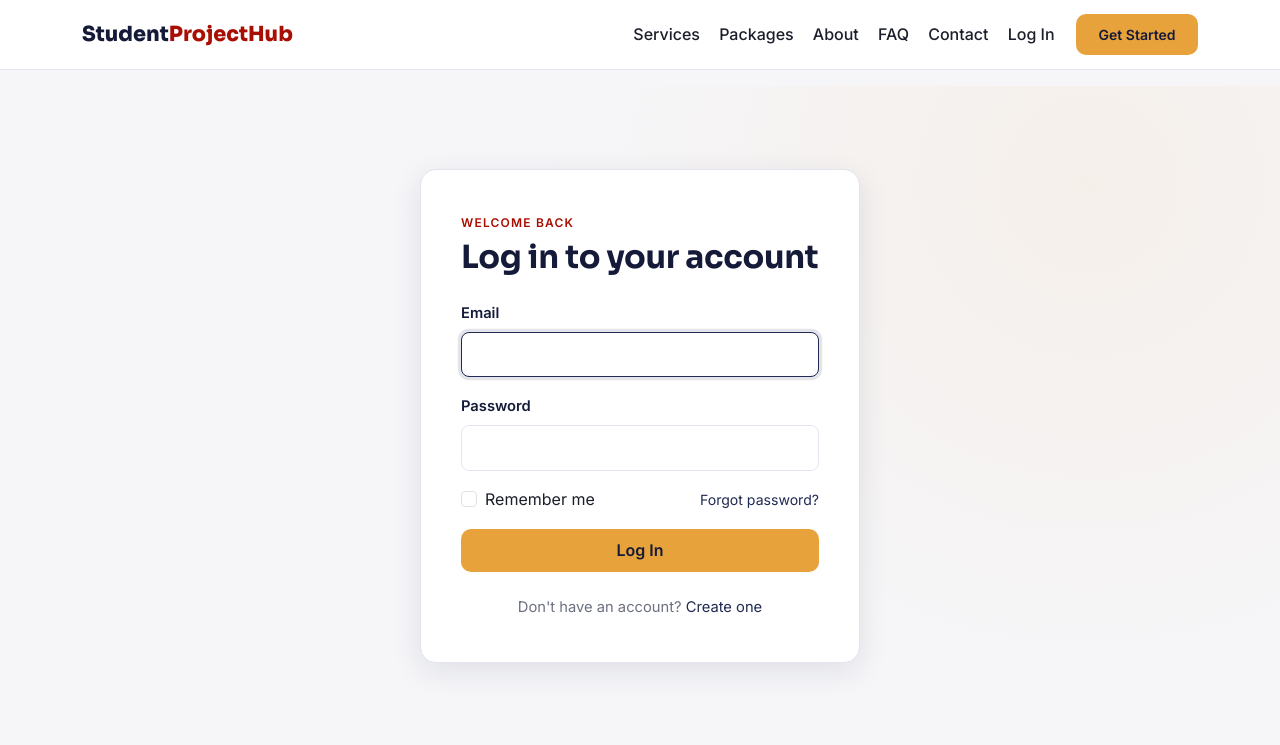
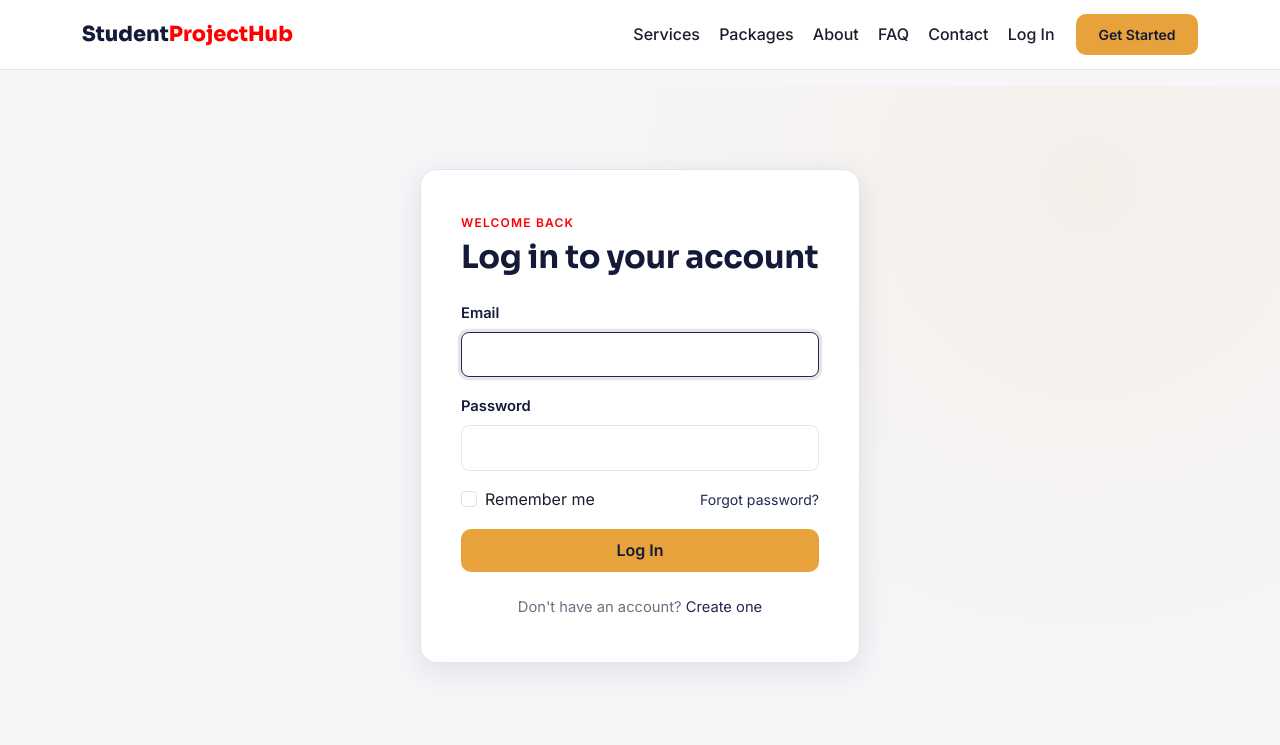
Before and after one commit to Sanjaykumar0302/Student-project-hub, a Flask app: a page that uses StudentProjectHub/templates/auth/login.html in a window 1280 px wide. Shown: the top 745 px of the page. Run offline with Flask 3, Linux system fonts and the light colour scheme; some libraries are stand-ins or nearby versions.

Commit message:
Update style.css

```diff
--- a/StudentProjectHub/static/css/style.css
+++ b/StudentProjectHub/static/css/style.css
@@ -5,7 +5,7 @@
   --navy: #202A52;
   --navy-deep: #141A38;
   --amber: #E8A23B;
-  --amber-deep: #A90E02;
+  --amber-deep: #ff0000;
   --paper: #F6F6F9;
   --paper-raised: #FFFFFF;
   --line: #E4E4EE;
```
